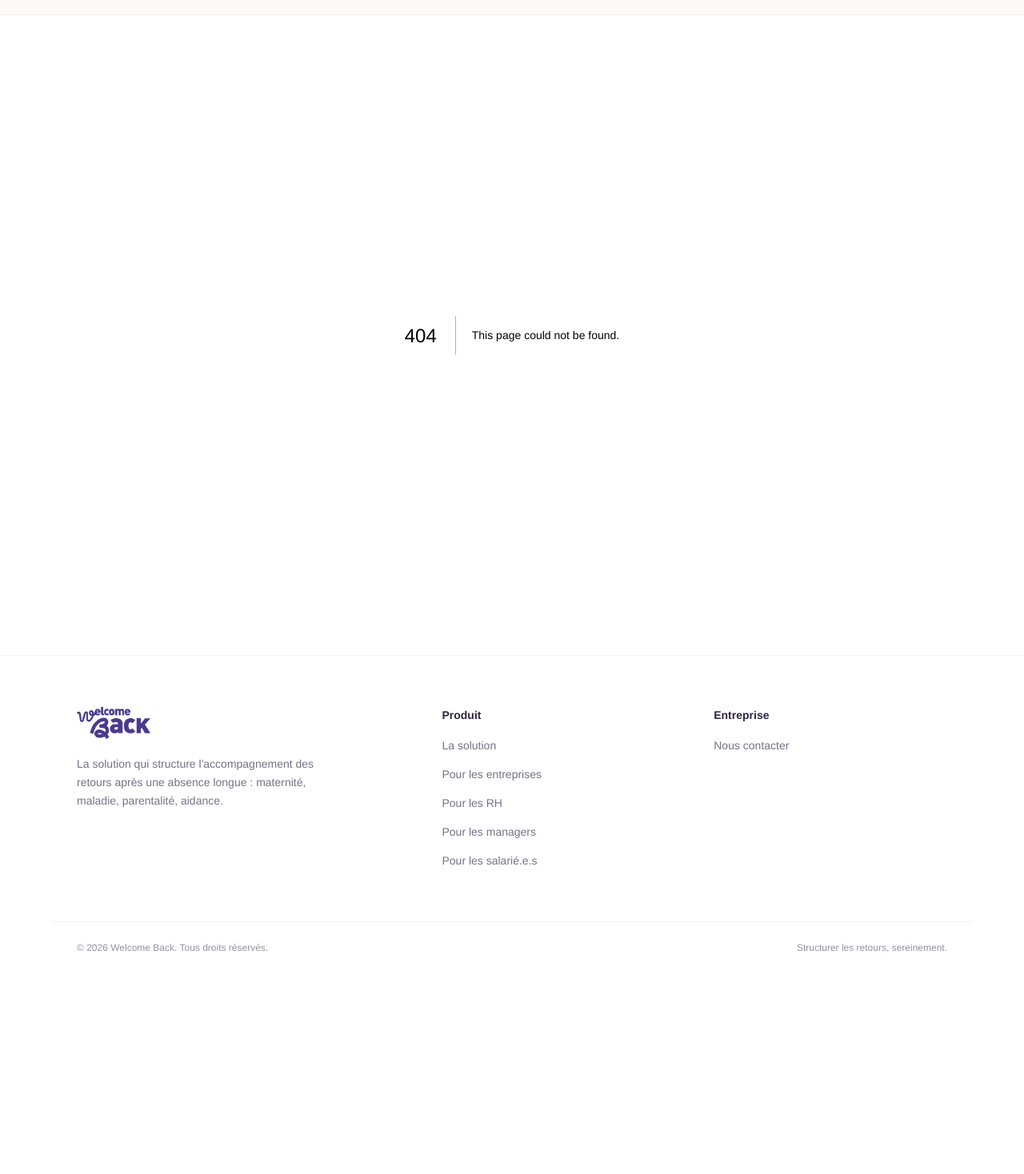
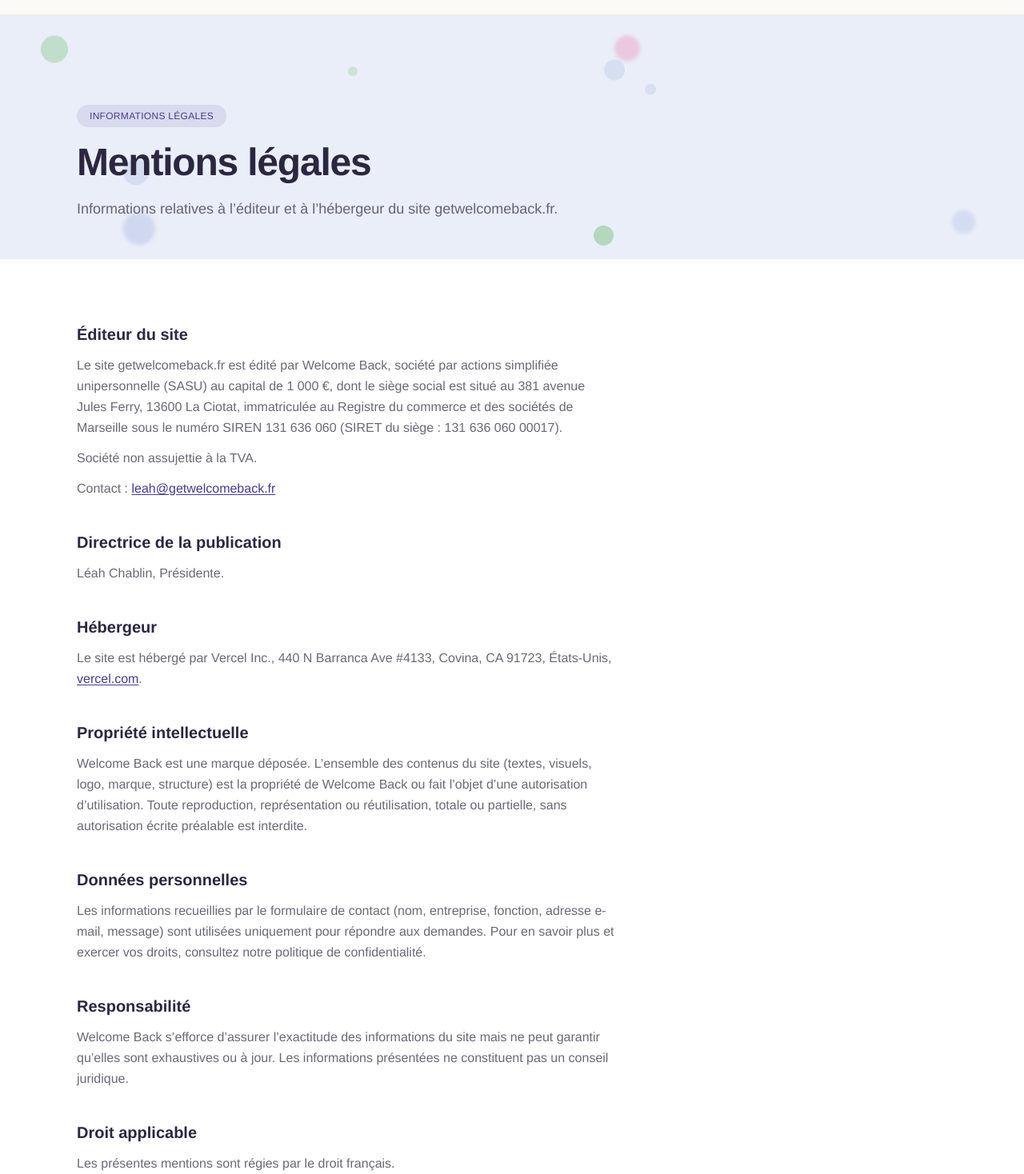
Before and after one commit to chablinleah5-pixel/welcomeback-site, a Next.js app: page /mentions-legales in a window 1280 px wide. Before the commit this address had no page. Shown: the part 62-1530 px from the top of the page at 80% size. Before the commit the page ends 1279 px from the top, so only its background shows below. Built offline with nearby package versions, Linux system fonts and the light colour scheme.

Commit message:
Create page.tsx

```diff
--- /dev/null
+++ b/src/app/mentions-legales/page.tsx
@@ -0,0 +1,132 @@
+import { Metadata } from "next";
+import Container from "@/components/Container";
+import PageHeader from "@/components/PageHeader";
+
+export const metadata: Metadata = {
+  title: "Mentions légales — Welcome Back",
+  description: "Mentions légales du site getwelcomeback.fr.",
+};
+
+const linkClass =
+  "text-[var(--color-violet)] underline underline-offset-2 hover:opacity-80";
+const pClass =
+  "text-base font-light leading-relaxed text-[var(--foreground)]/70";
+const h2Class =
+  "font-display text-xl font-semibold text-[var(--foreground)]";
+
+export default function MentionsLegalesPage() {
+  return (
+    <>
+      <PageHeader
+        eyebrow="Informations légales"
+        eyebrowColor="violet"
+        title="Mentions légales"
+        subtitle="Informations relatives à l’éditeur et à l’hébergeur du site getwelcomeback.fr."
+        seed={51}
+      />
+
+      <section className="bg-white py-14 sm:py-20">
+        <Container>
+          <div className="max-w-2xl space-y-10">
+            <div>
+              <h2 className={h2Class}>Éditeur du site</h2>
+              <div className="mt-3 space-y-3">
+                <p className={pClass}>
+                  Le site getwelcomeback.fr est édité par Welcome Back,
+                  société par actions simplifiée unipersonnelle (SASU) au
+                  capital de 1 000 €, dont le siège social est situé au 381
+                  avenue Jules Ferry, 13600 La Ciotat, immatriculée au
+                  Registre du commerce et des sociétés de Marseille sous le
+                  numéro SIREN 131 636 060 (SIRET du siège : 131 636 060
+                  00017).
+                </p>
+                <p className={pClass}>Société non assujettie à la TVA.</p>
+                <p className={pClass}>
+                  Contact :{" "}
+                  <a href="mailto:leah@getwelcomeback.fr" className={linkClass}>
+                    leah@getwelcomeback.fr
+                  </a>
+                </p>
+              </div>
+            </div>
+
+            <div>
+              <h2 className={h2Class}>Directrice de la publication</h2>
+              <div className="mt-3">
+                <p className={pClass}>Léah Chablin, Présidente.</p>
+              </div>
+            </div>
+
+            <div>
+              <h2 className={h2Class}>Hébergeur</h2>
+              <div className="mt-3">
+                <p className={pClass}>
+                  Le site est hébergé par Vercel Inc., 440 N Barranca Ave
+                  #4133, Covina, CA 91723, États-Unis,{" "}
+                  <a
+                    href="https://vercel.com"
+                    target="_blank"
+                    rel="noopener noreferrer"
+                    className={linkClass}
+                  >
+                    vercel.com
+                  </a>
+                  .
+                </p>
+              </div>
+            </div>
+
+            <div>
+              <h2 className={h2Class}>Propriété intellectuelle</h2>
+              <div className="mt-3">
+                <p className={pClass}>
+                  Welcome Back est une marque déposée. L’ensemble des
+                  contenus du site (textes, visuels, logo, marque,
+                  structure) est la propriété de Welcome Back ou fait
+                  l’objet d’une autorisation d’utilisation. Toute
+                  reproduction, représentation ou réutilisation, totale ou
+                  partielle, sans autorisation écrite préalable est
+                  interdite.
+                </p>
+              </div>
+            </div>
+
+            <div>
+              <h2 className={h2Class}>Données personnelles</h2>
+              <div className="mt-3">
+                <p className={pClass}>
+                  Les informations recueillies par le formulaire de contact
+                  (nom, entreprise, fonction, adresse e-mail, message) sont
+                  utilisées uniquement pour répondre aux demandes. Pour en
+                  savoir plus et exercer vos droits, consultez notre
+                  politique de confidentialité.
+                </p>
+              </div>
+            </div>
+
+            <div>
+              <h2 className={h2Class}>Responsabilité</h2>
+              <div className="mt-3">
+                <p className={pClass}>
+                  Welcome Back s’efforce d’assurer l’exactitude des
+                  informations du site mais ne peut garantir qu’elles sont
+                  exhaustives ou à jour. Les informations présentées ne
+                  constituent pas un conseil juridique.
+                </p>
+              </div>
+            </div>
+
+            <div>
+              <h2 className={h2Class}>Droit applicable</h2>
+              <div className="mt-3">
+                <p className={pClass}>
+                  Les présentes mentions sont régies par le droit français.
+                </p>
+              </div>
+            </div>
+          </div>
+        </Container>
+      </section>
+    </>
+  );
+}
```
